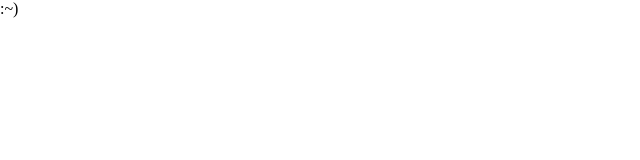
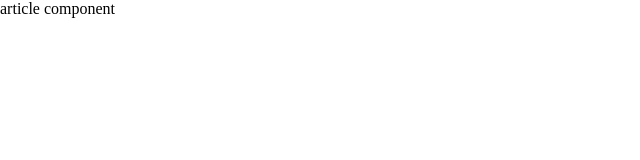
Before and after one commit to Yngvolainen/index, a Vue app: page / in a window 1280 px wide. Shown: the top 160 px of the page, without its empty margins (0-640 px from the left). Built offline with nearby package versions, Linux system fonts and the light colour scheme.

Commit message:
Add Article to Home

```diff
--- a/src/components/Article.vue
+++ b/src/components/Article.vue
@@ -0,0 +1,10 @@
+<template>
+   article component
+</template>
+
+<script>
+
+</script>
+
+<style>
+</style>
--- a/src/views/Home.vue
+++ b/src/views/Home.vue
@@ -1,3 +1,16 @@
 <template>
-	<div>:~)</div>
+    <Article />
 </template>
+
+<script>
+    import Article from '../components/Article.vue';
+
+    export default {
+        components: {
+            Article
+        }
+    }
+</script>
+
+<style>
+</style>
```
